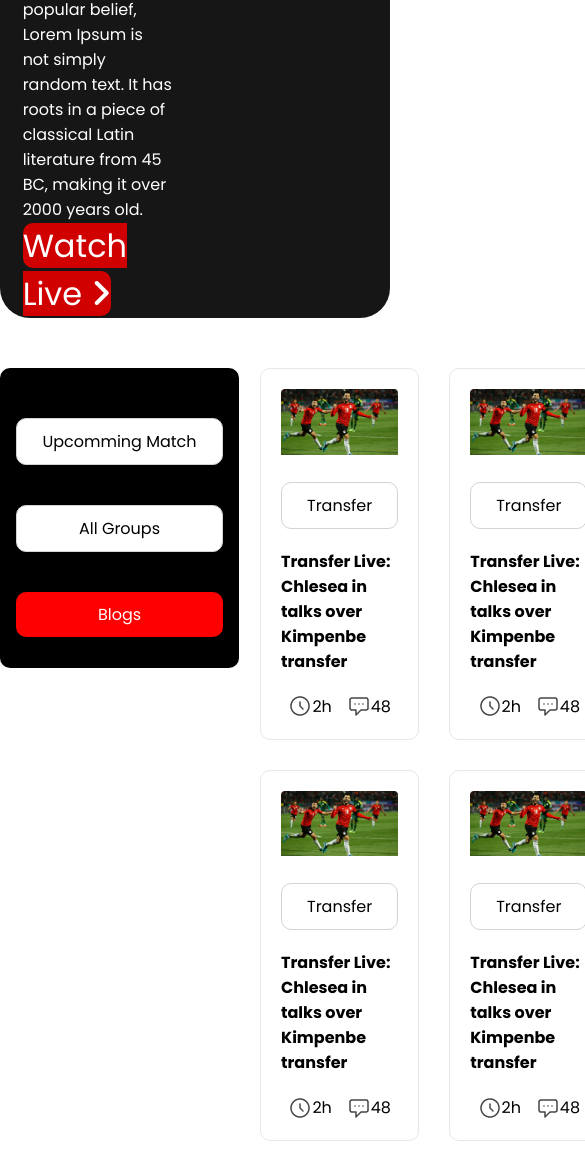
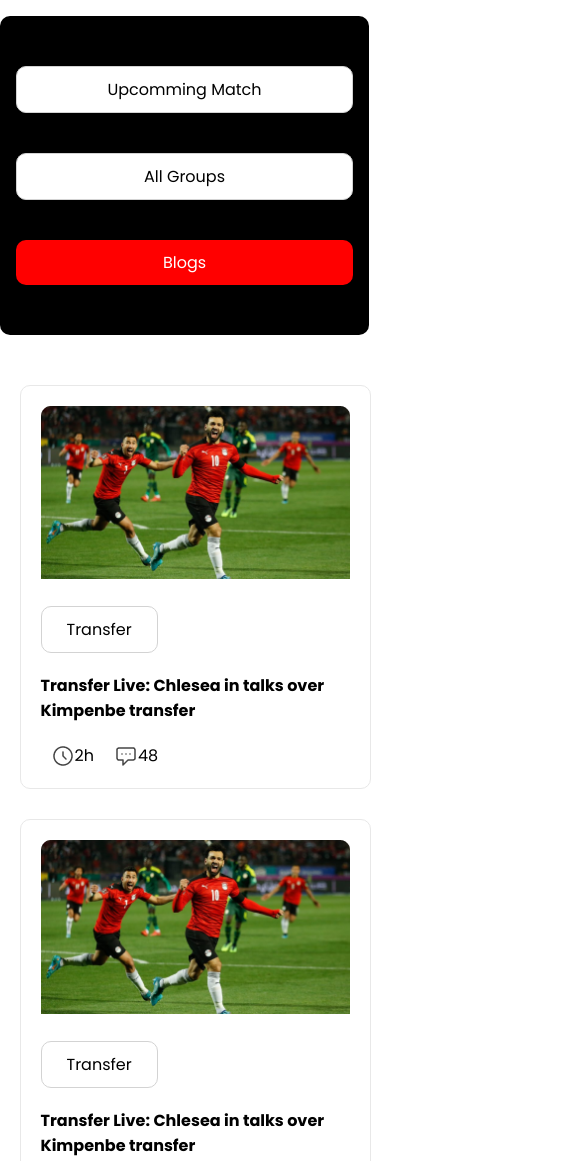
Before and after one commit to Afridi21/Second-assignment, a plain HTML site: page index.html in a window 390 px wide. Shown: the part 572-1733 px from the top of the page, 585 px wide, since content can reach past the window. Drawn offline with Linux system fonts and the light colour scheme.

Commit message:
almost done

```diff
--- a/index.html
+++ b/index.html
@@ -11,7 +11,6 @@
   <link rel="preconnect" href="https://fonts.gstatic.com" crossorigin>
   <link href="https://fonts.googleapis.com/css2?family=Poppins:wght@400;500;600;700&display=swap" rel="stylesheet">
   <link rel="stylesheet" href="style.css">
-  <link rel="stylesheet" href="./css/responsive.css">
 </head>
 
 <body>
@@ -43,13 +42,13 @@
 <section class="second section">
   <div class="cup">
     <div class="matches">
-      <aside class="menu">
-        <div class="button">
-          <a href="#" class="buttons">Upcomming Match</a>
-          <a href="#" class="buttons">All Groups</a>
-          <a href="#" class="buttons active">Blogs</a>
+      <div class="menu">
+          <div class="button">
+            <a href="#" class="buttons">Upcomming Match</a>
+            <a href="#" class="buttons">All Groups</a>
+            <a href="#" class="buttons active">Blogs</a>
+      </div>
         </div>
-      </aside>
       <article class="See">
 
         <div class="match">
--- /dev/null
+++ b/repo.css
@@ -0,0 +1,57 @@
+/* Tablet */
+@media (max-width:768px) {
+    .second section {
+        grid-template-columns: auto;
+    }
+    .matches{
+        grid-template-columns: auto;
+    }
+     .See {
+
+        grid-template-columns: repeat(2,1fr);
+    }
+    .button {
+
+        display: block;
+    }
+
+    .menu {
+
+        height: auto;
+    }
+    .ml {
+        flex-direction: column;
+        align-items: center;
+    }
+        .part-2 h1 {
+            font-size: 2rem;
+
+        }
+        .part-2 p {
+            font-size: .8rem;
+
+        }
+
+   }
+@media (max-width:576px) {
+    .See {
+
+        grid-template-columns: repeat(1,1fr);
+        margin: auto;
+        width: 90%;
+
+    }
+    .button {
+
+        display: flex;
+    }
+    .part-2 h1 {
+        font-size:1.5rem;
+
+    }
+    .part-2 p {
+        text-overflow: ellipsis;
+
+    }
+
+}
--- a/style.css
+++ b/style.css
@@ -181,3 +181,62 @@ color: #fff;
 
 }
 /* footer end */
+/* ----------------Repo start------------- */
+/* Tablet */
+@media (max-width:768px) {
+    .second section {
+        grid-template-columns: auto;
+    }
+    .matches{
+        grid-template-columns: auto;
+    }
+     .See {
+
+        grid-template-columns: repeat(2,1fr);
+    }
+    .button {
+
+        display: block;
+    }
+
+    .menu {
+
+        height: auto;
+    }
+    .ml {
+        flex-direction: column;
+        align-items: center;
+    }
+        .part-2 h1 {
+            font-size: 2em;
+
+        }
+        .part-2 p {
+            font-size: .8em;
+
+        }
+
+   }
+   /* Moblie */
+@media (max-width:576px) {
+    .See {
+
+        grid-template-columns: repeat(1,1fr);
+        margin: 50px auto;;
+        width: 90%;
+
+    }
+    .part-2 p {
+        font-size: .8em;
+
+    }
+    .button {
+       display: flex;
+    }
+    .part-2 h1 {
+        font-size: 2em;
+
+    }
+}
+
+/* repo finished */
```
